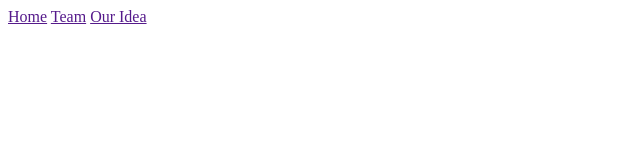
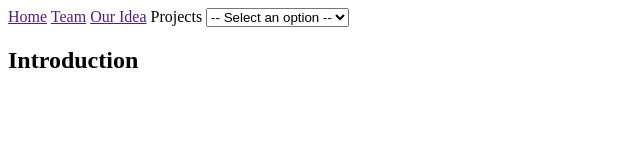
Before and after one commit to UdbhavDalmia/Exhibition-Website, a plain HTML site: page index.html in a window 1280 px wide. Shown: the whole page, without its empty margins (0-640 px from the left). Drawn offline with Linux system fonts and the light colour scheme.

Commit message:
new files

```diff
--- a/index.html
+++ b/index.html
@@ -3,13 +3,33 @@
 <head>
     <meta charset="UTF-8">
     <meta name="viewport" content="width=device-width, initial-scale=1.0">
-    <title>Document</title>
+    <link rel="stylesheet" href="style.css">
+    <script src="script.js"></script>
+    <title>Science Exhibition Website</title>
 </head>
 <body>
     <nav>
         <a href="">Home</a>
         <a href="">Team</a>
         <a href="">Our Idea</a>
+        <label for="dropdown">Projects</label>
+        <select id="dropdown" onchange="navigateToLink()">
+            <option value="">-- Select an option --</option>
+            <option value="https://www.example.com/link1">Link 1</option>
+            <option value="https://www.example.com/link2">Link 2</option>
+            <option value="https://www.example.com/link3">Link 3</option>
+            <option value="https://www.example.com/link4">Link 4</option>
+            <option value="https://www.example.com/link5">Link 5</option>
+            <option value="https://www.example.com/link6">Link 6</option>
+            <option value="https://www.example.com/link7">Link 7</option>
+            <option value="https://www.example.com/link8">Link 8</option>
+            <option value="https://www.example.com/link9">Link 9</option>
+            <option value="https://www.example.com/link10">Link 10</option>
+            <option value="https://www.example.com/link11">Link 11</option>
+        </select>
     </nav>
+    <section id="intro">
+        <h1>Introduction</h1>
+    </section>
 </body>
 </html>
--- /dev/null
+++ b/script.js
@@ -0,0 +1,7 @@
+function navigateToLink() {
+    const dropdown = document.getElementById("dropdown");
+    const selectedValue = dropdown.value;
+    if (selectedValue) {
+      window.location.href = selectedValue; // Redirects to the selected link
+    }
+  }
```
Also changed, not shown: style.css (added).
